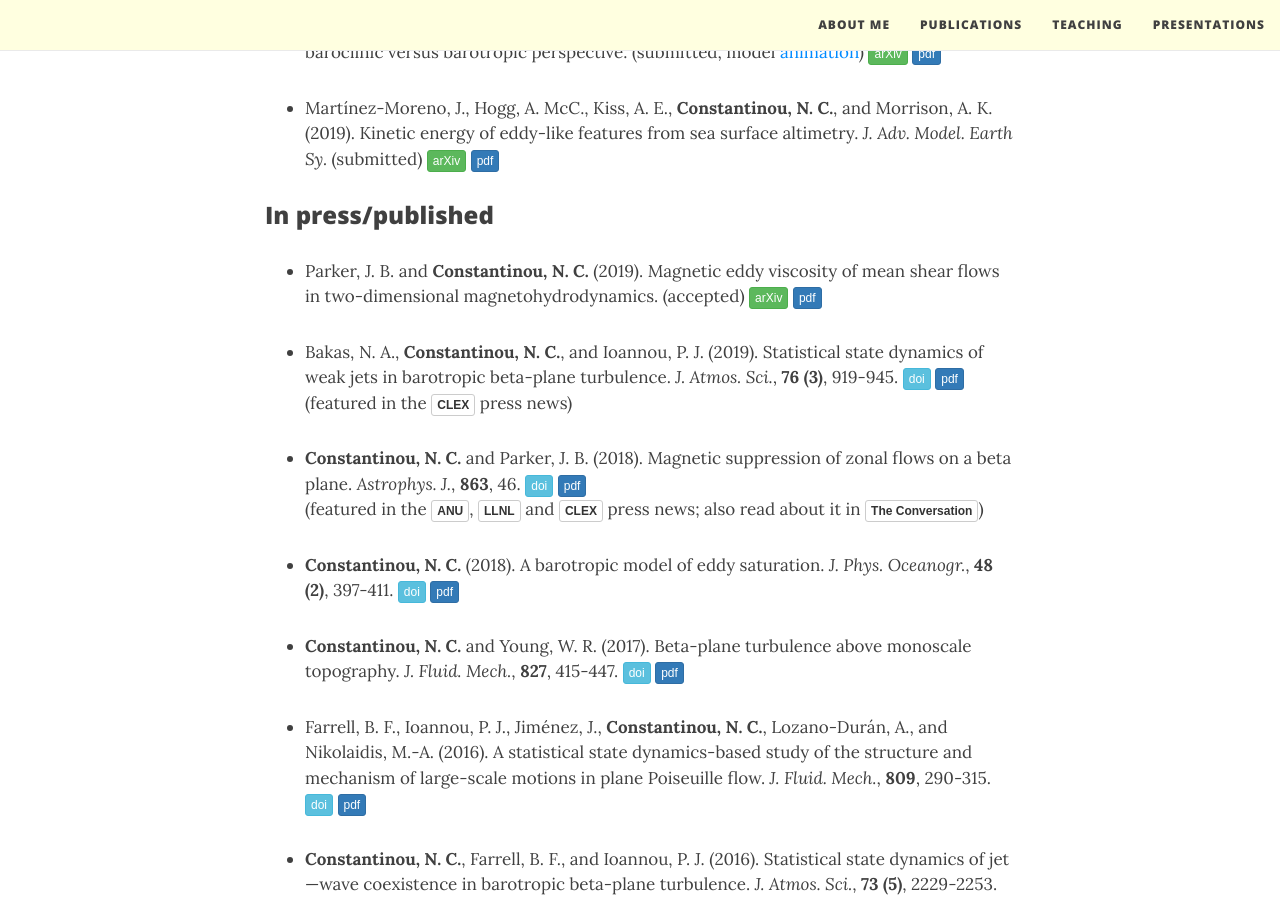
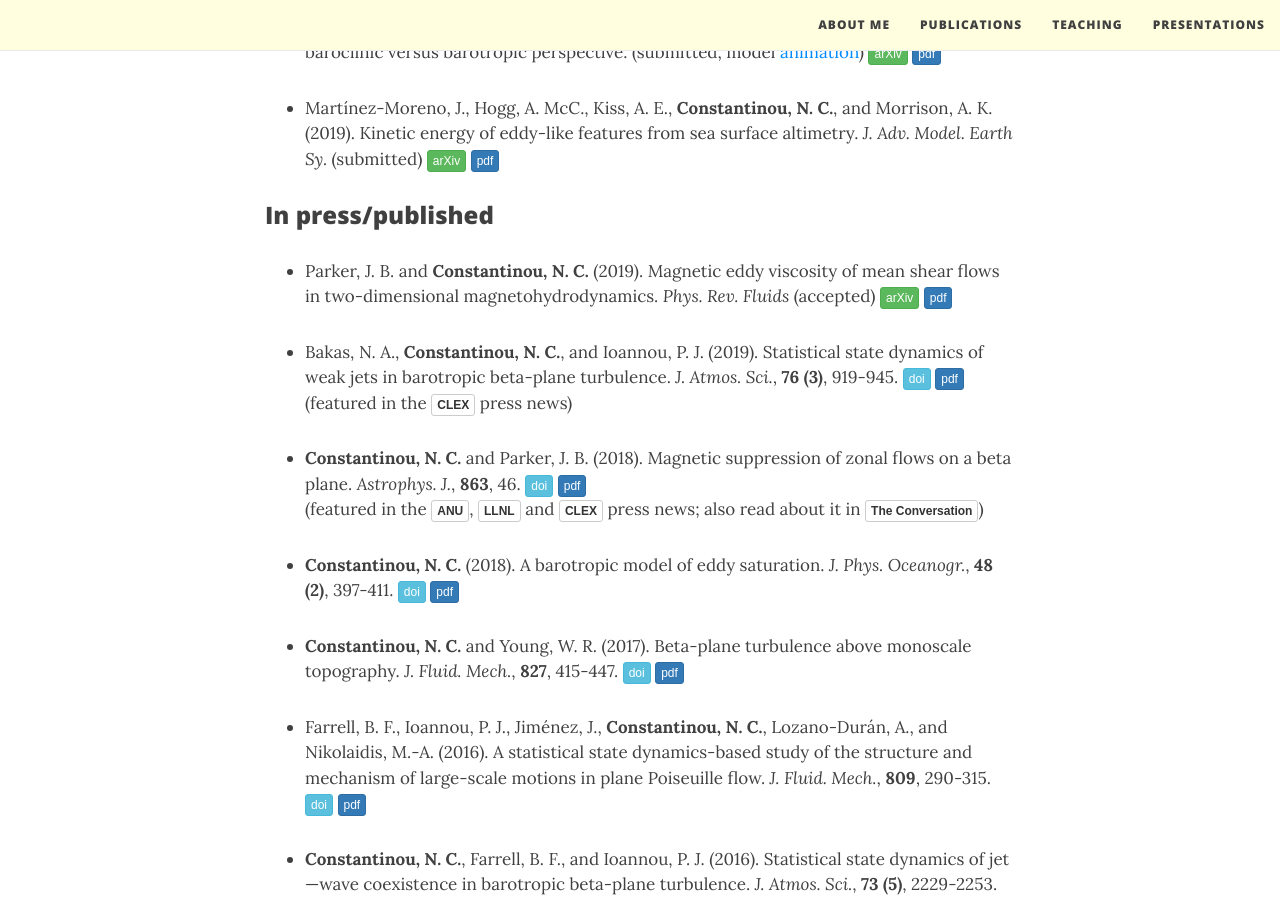
Before and after one commit to navidcy/navidcy.github.io, a Jekyll site: the page built from publications.md, in a window 1280 px wide and 900 px high, scrolled down 347 px. Built offline with Jekyll 4.4.1, drawn with Linux system fonts in a browser that asks for light colours; nearby versions of some CDN libraries; comment, search, counter and statistics services are not loaded.

Commit message:
Adds journal in magnetic viscosity

```diff
--- a/publications.md
+++ b/publications.md
@@ -22,7 +22,7 @@
 
 ### In press/published
 
-- Parker, J. B. and **Constantinou, N. C.** (2019). Magnetic eddy viscosity of mean shear flows in two-dimensional magnetohydrodynamics. (accepted) [<span class="btn btn-success btn-xs{{end}}" style="font-family:sans-serif;">arXiv</span>][arXiv:1902.01105]{:target="_blank"} [<span class="btn btn-primary btn-xs{{end}}" style="font-family:sans-serif;">pdf</span>][magneticviscosity]
+- Parker, J. B. and **Constantinou, N. C.** (2019). Magnetic eddy viscosity of mean shear flows in two-dimensional magnetohydrodynamics. _Phys. Rev. Fluids_ (accepted) [<span class="btn btn-success btn-xs{{end}}" style="font-family:sans-serif;">arXiv</span>][arXiv:1902.01105]{:target="_blank"} [<span class="btn btn-primary btn-xs{{end}}" style="font-family:sans-serif;">pdf</span>][magneticviscosity]
 
 
 - Bakas, N. A., **Constantinou, N. C.**, and Ioannou, P. J. (2019). Statistical state dynamics of weak jets in barotropic beta-plane turbulence. _J. Atmos. Sci._, **76 (3)**, 919-945. [<span class="btn btn-info btn-xs{{end}}" style="font-family:sans-serif;">doi</span>][ssd-eckhaus-doi]{:target="_blank"} [<span class="btn btn-primary btn-xs{{end}}" style="font-family:sans-serif;">pdf</span>][ssd-eckaus]
```
